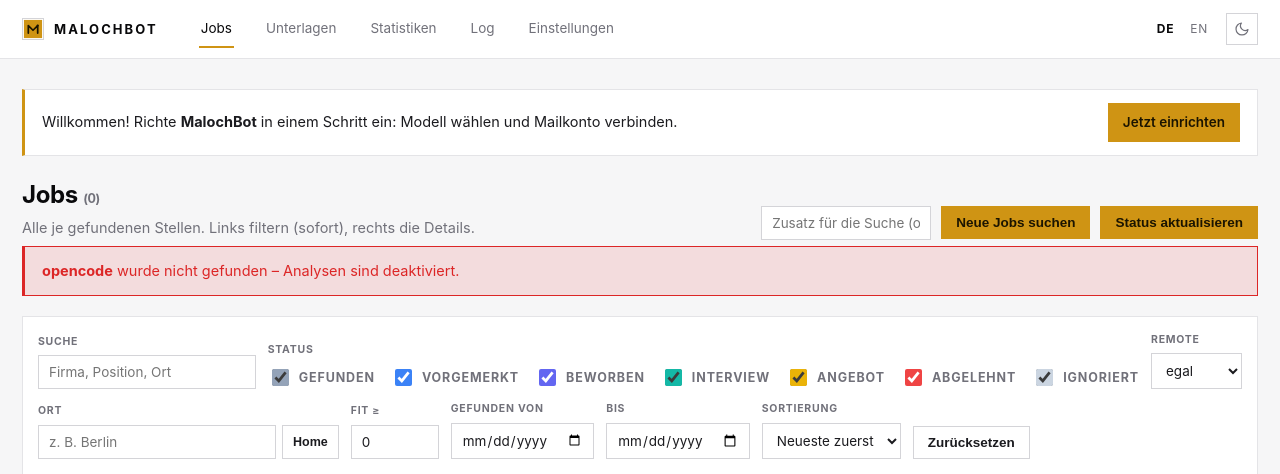
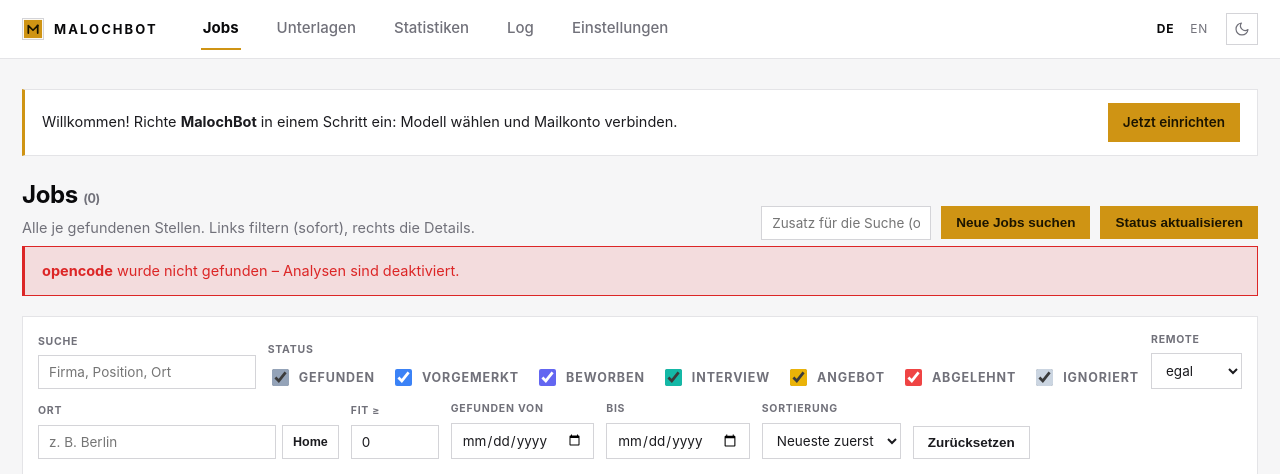
Before and after one commit to 3p1cball-code/MalochBot, a FastAPI app: page / in a window 1280 px wide. Shown: the top 474 px of the page. Run offline with FastAPI, Linux system fonts and the light colour scheme; data comes from the database, SQL or seed files in the repository; data that the repository does not hold is empty.

Commit message:
Header: Haupt-Tabs groesser/hervorgehoben

```diff
--- a/app/static/app.css
+++ b/app/static/app.css
@@ -76,12 +76,12 @@
   color: var(--ink-strong); margin-right: 24px; display: flex; align-items: center; gap: 10px;
 }
 header.nav a.navlink {
-  color: var(--muted); padding: 8px 2px; margin: 0 13px;
-  border-bottom: 2px solid transparent; font-size: 13.5px;
+  color: var(--muted); padding: 8px 2px; margin: 0 15px;
+  border-bottom: 2px solid transparent; font-size: 15px; font-weight: 500;
   transition: color .15s, border-color .15s;
 }
 header.nav a.navlink:hover { color: var(--ink-strong); text-decoration: none; }
-header.nav a.navlink.active { color: var(--ink-strong); border-bottom-color: var(--accent); }
+header.nav a.navlink.active { color: var(--ink-strong); font-weight: 700; border-bottom-color: var(--accent); }
 header.nav .spacer { flex: 1; }
 header.nav button.navlink {
   background: transparent; border: none; cursor: pointer; font: inherit;
```
